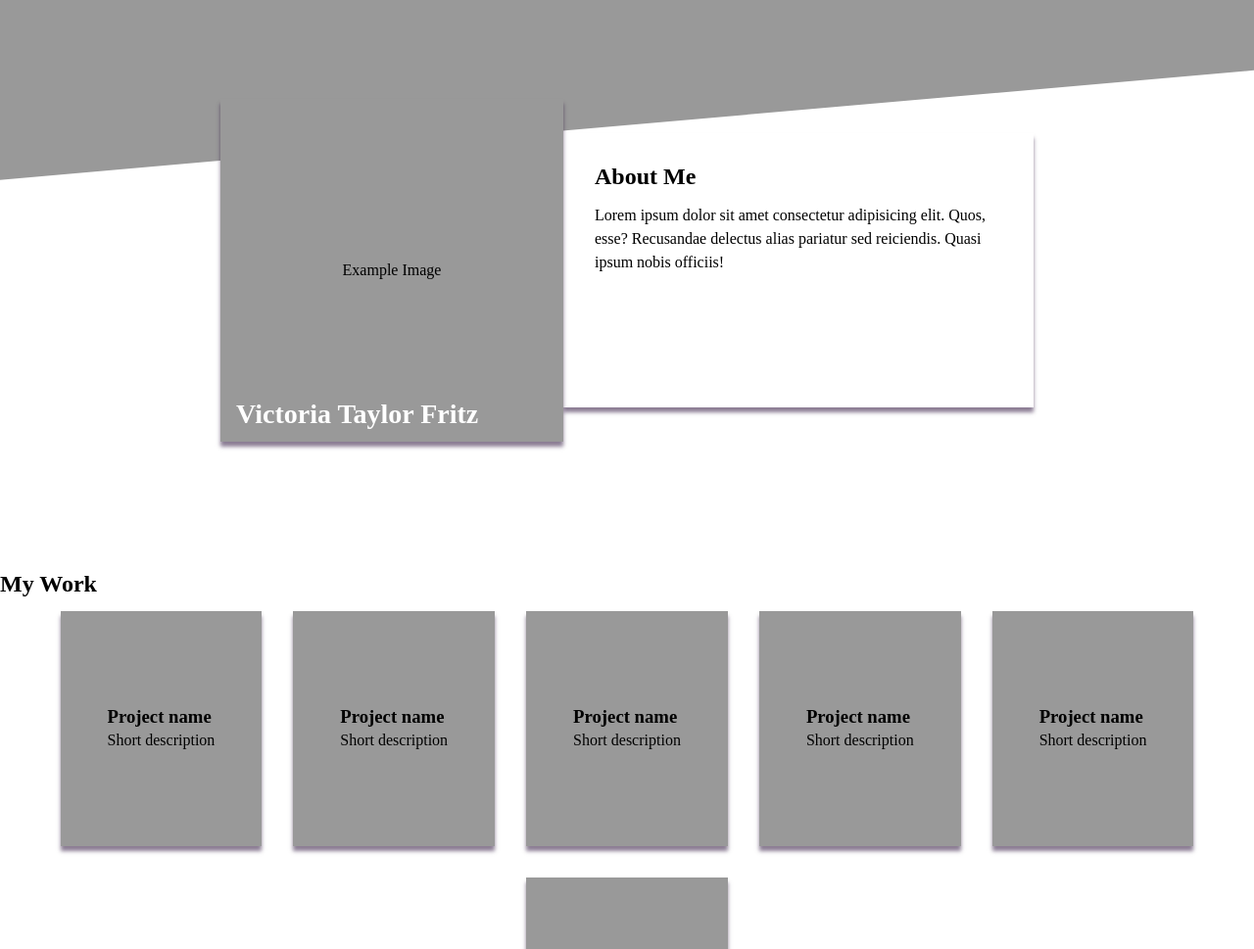
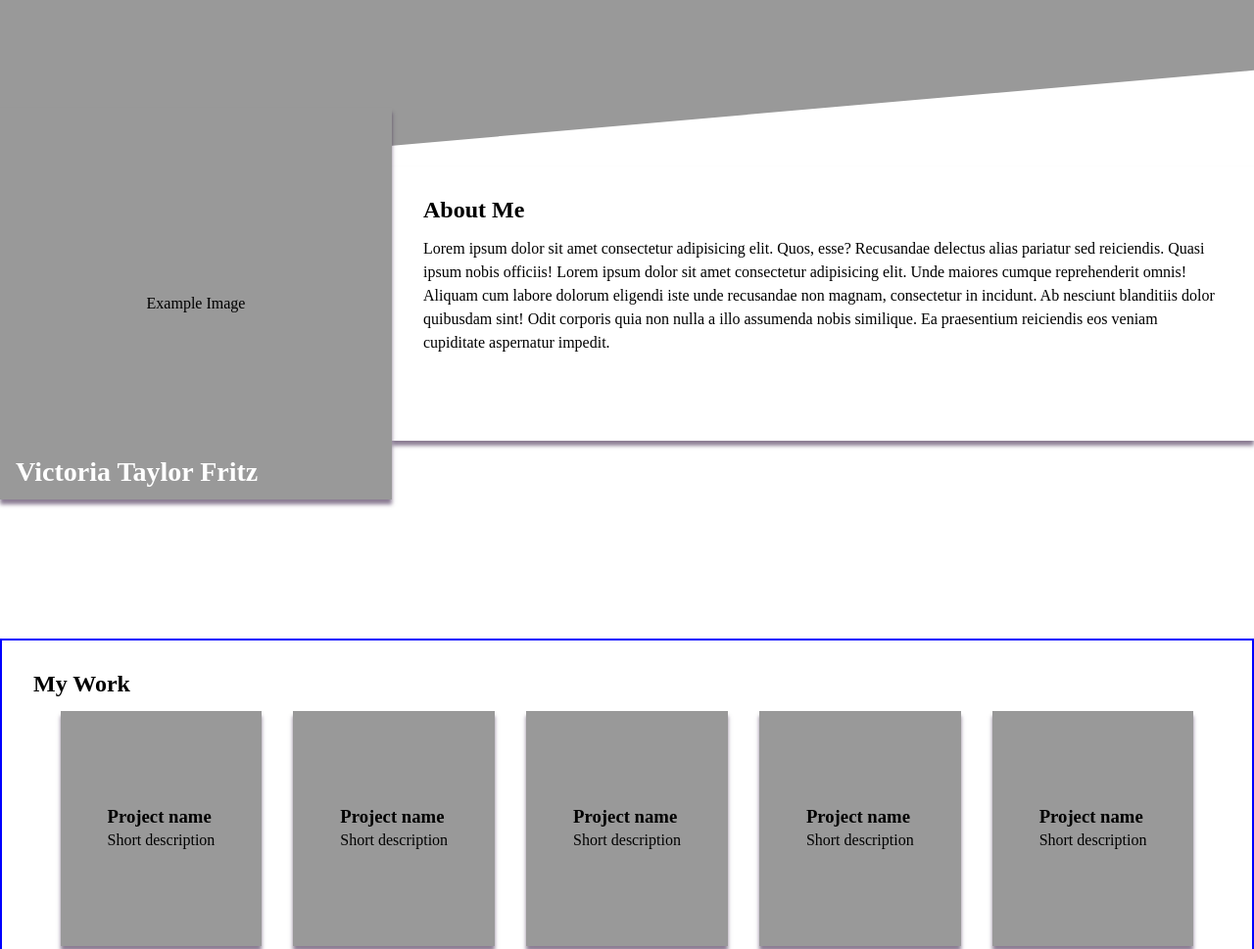
Before and after one commit to SapphicBear/homepage-advanced-html-css, a website built with webpack: page src/index.html in a window 1280 px wide. Shown: the top 969 px of the page at 98% size. Built offline with nearby package versions, Linux system fonts and the light colour scheme.

Commit message:
try layout changes

```diff
--- a/src/index.html
+++ b/src/index.html
@@ -15,7 +15,7 @@
         <div class="example"> Example Image</div>
         <section class="about-me">
             <h2>About Me</h2>
-            <p>Lorem ipsum dolor sit amet consectetur adipisicing elit. Quos, esse? Recusandae delectus alias pariatur sed reiciendis. Quasi ipsum nobis officiis!</p>
+            <p>Lorem ipsum dolor sit amet consectetur adipisicing elit. Quos, esse? Recusandae delectus alias pariatur sed reiciendis. Quasi ipsum nobis officiis! Lorem ipsum dolor sit amet consectetur adipisicing elit. Unde maiores cumque reprehenderit omnis! Aliquam cum labore dolorum eligendi iste unde recusandae non magnam, consectetur in incidunt. Ab nesciunt blanditiis dolor quibusdam sint! Odit corporis quia non nulla a illo assumenda nobis similique. Ea praesentium reiciendis eos veniam cupiditate aspernatur impedit.</p>
             <div class="icon-area">
                 <!-- icons 3 -->
             </div>
--- a/src/styles.css
+++ b/src/styles.css
@@ -77,24 +77,24 @@ header {
         anchor-name: --about-me-pic;
         position: relative;
         flex: 0 0 1;
-        height: 350px;
+        height: 400px;
         background: var(--default);
-        width: 350px;
+        min-width: 400px;
         align-content: center;
         text-align: center;
         box-shadow: var(--shadow) 0px 5px 4px;
     }
 
     section.about-me {
-        flex: 0 0 1;
+        flex: 0 1 1;
         background: white;
         box-shadow: var(--shadow) 0px 5px 4px;
         display: flex;
         flex-direction: column;
         gap: 1rem;
         padding: 2rem;
-        max-width: 60ch;
-        height: 280px;
+        max-width: 120ch;
+        min-height: 280px;
     }
 }
 
@@ -110,8 +110,11 @@ div.background {
 }
 
 main {
+    border: 2px blue solid;
+    padding: 2rem;
     display: flex;
     flex-direction: column;
+
     gap: 1rem;
 
     .card-wrapper {
```
